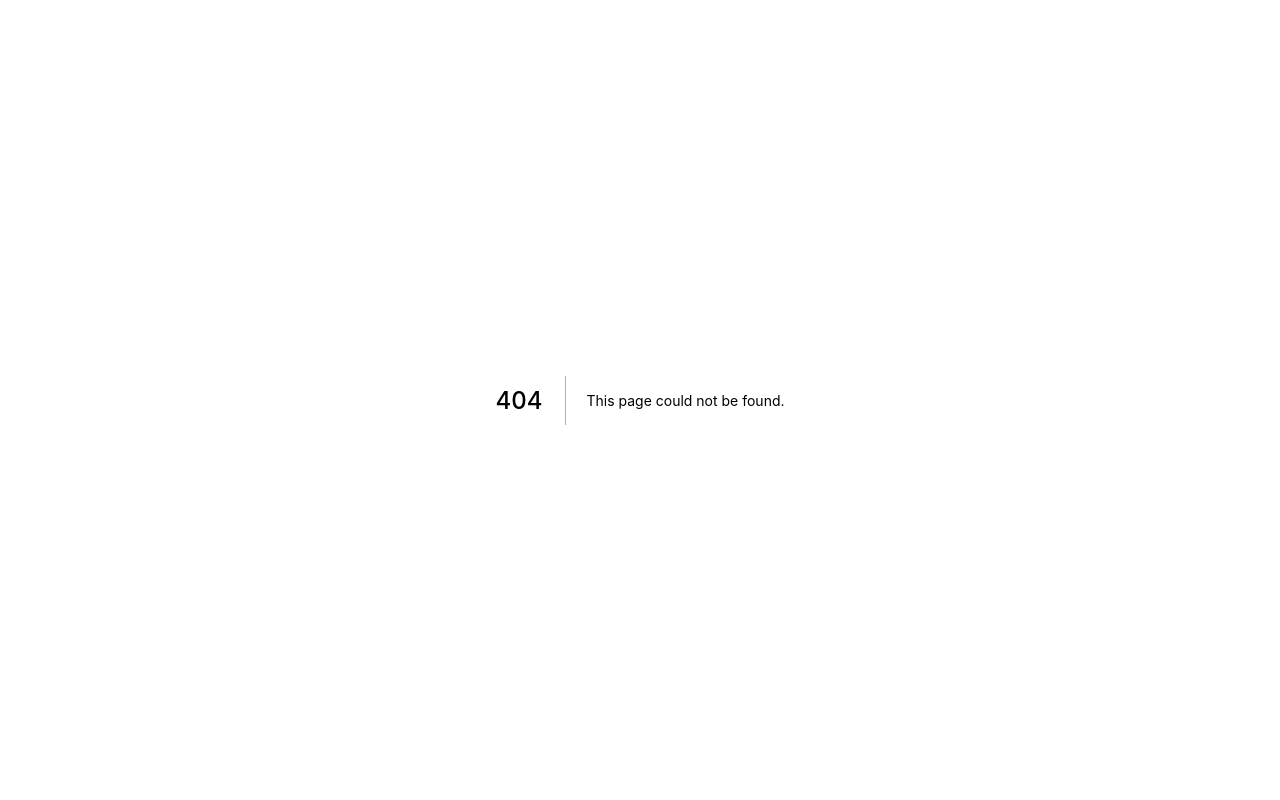
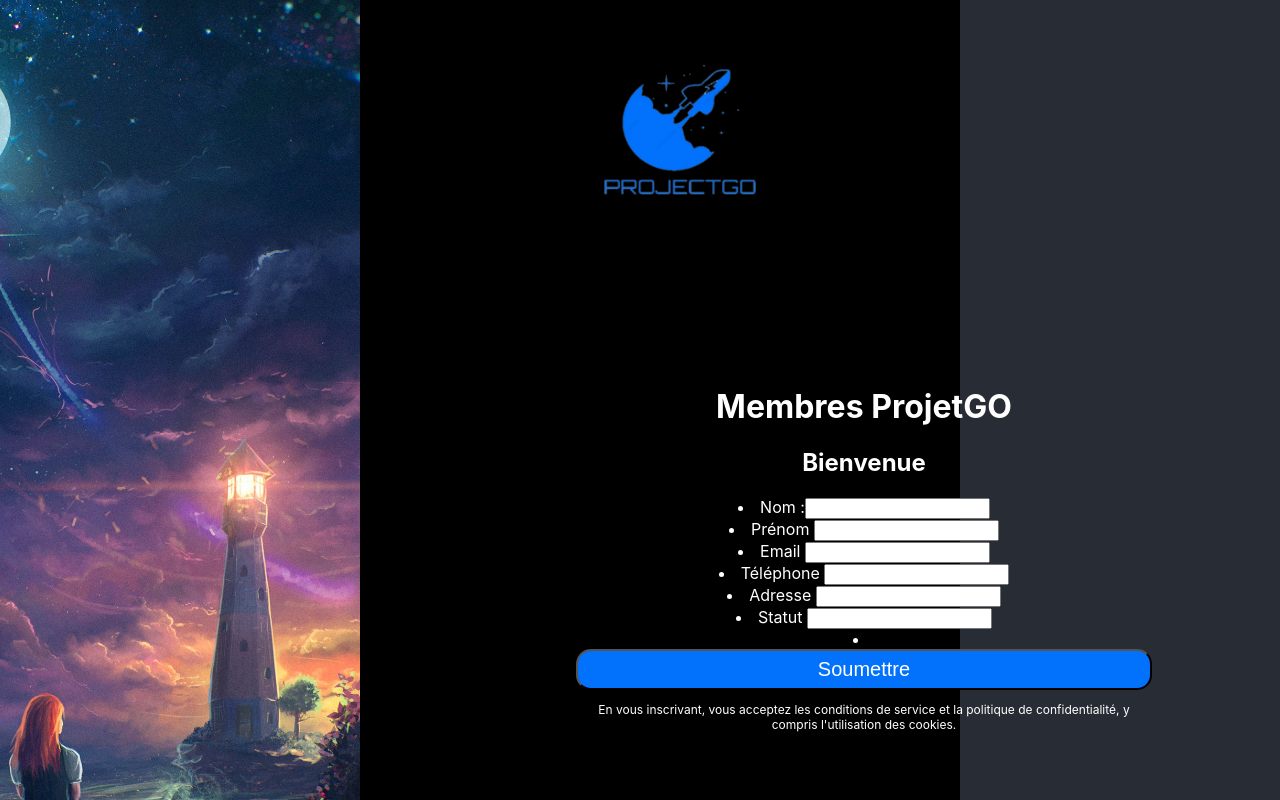
Before and after one commit to RhinoSideShow/ProjetIntegration, a Next.js app in the folder projetgo/: page /Membre in a window 1280 px wide. Before the commit this address had no page. Shown: the top 800 px of the page. Built offline with nearby package versions, Linux system fonts and the light colour scheme.

Commit message:
first commit form membre

```diff
--- /dev/null
+++ b/projetgo/pages/Membre.js
@@ -0,0 +1,63 @@
+import styles from '../styles/Home.module.css';
+import image from '../public/Image_Login/tothemoon.jpg'
+import logo from '../public/Image_Login/logoMoon.png'
+
+export default function login() {
+    return (
+        <>
+            <div className={styles.DivContainer}>
+                <div className={styles.DivSousContainer}>
+                    <div>
+                        <div className={styles.DivImage}>
+                            <img src="/Image_Login/tothemoon.jpg" alt="nope" className={styles.Image} />
+                        </div>
+                        <div className={styles.DivText}>
+                            <div>
+                                <img src="/Image_Login/logoMoon.png" className={styles.DivImageLogo} /><br />
+                            </div>
+                            <div>
+                                <h1>Membres ProjetGO</h1>
+                                <h2>Bienvenue</h2>
+
+                                <form action="/my-handling-form-page" method="post">
+
+
+                                <li>
+                                    <label className={styles.form} for="nom">Nom :</label>
+                                    <input className={styles.button} type="text" id="nom" name="user_nom"></input>
+                                </li>
+                                <li>
+                                    <label className={styles.label} for="prenom">Prénom </label>
+                                    <input className={styles.button} type="text" id="prenom" name="user_prenom"></input>
+                                </li>
+                                <li>
+                                    <label className={styles.label} for="email">Email </label>
+                                    <input className={styles.button} type="text" id="email" name="user_email"></input>
+                                </li>
+                                <li>
+                                    <label for="telephone">Téléphone </label>
+                                    <input type="text" id="telephone" name="user_telephone"></input>
+                                </li>
+                                <li>
+                                    <label for="adresse">Adresse </label>
+                                    <input type="text" id="adresse" name="user_adresse"></input>
+                                </li>
+
+                                <li>
+                                    <label for="statut">Statut </label>
+                                    <input type="text" id="statut" name="user_statut"></input>
+                                </li>
+                                </form>
+                                <li class="button">
+                                    <button className={styles.Button} type="submit">Soumettre</button>
+                                </li>
+                                <p className={styles.Mini}>En vous inscrivant, vous acceptez les conditions de service et la politique
+                                    de confidentialité, y compris l'utilisation des cookies.</p>
+                            </div>
+                        </div>
+                    </div>
+                </div>
+            </div>
+        </>
+    );
+}
--- a/projetgo/styles/Home.module.css
+++ b/projetgo/styles/Home.module.css
@@ -80,3 +80,30 @@
     background-color: black;
     padding: 0 10px;
 }
+
+.Form {
+    /* Center the form on the page */
+    margin: 0 auto;
+    width: 400px;
+    /* Form outline */
+    padding: 1em;
+    border: 1px solid #CCC;
+    border-radius: 1em;
+  }
+
+  .Ul {
+    list-style: none;
+    padding: 0;
+    margin: 0;
+  }
+
+  .Form li + li {
+    margin-top: 1em;
+  }
+
+  .Label {
+    /* Uniform size & alignment */
+    display: inline-block;
+    width: 90px;
+    text-align: right;
+  }
```
Also changed, not shown: 1 other file (tests, documents, lock files or other folders).
